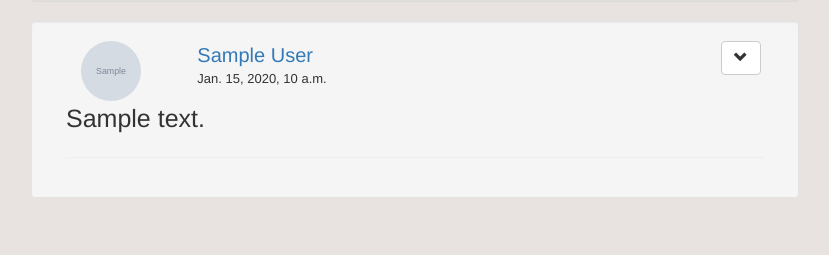
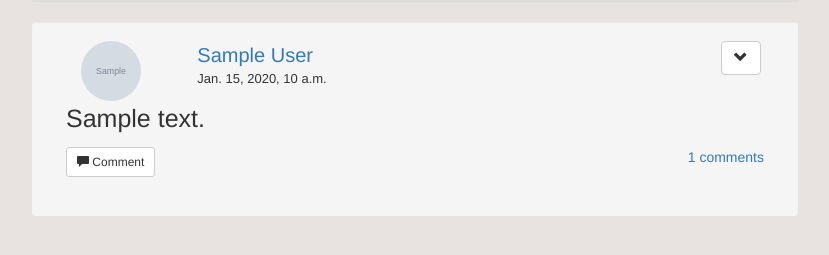
Before and after one commit to Bruce94/Musician, a Django app: page /musician/1/ in a window 1280 px wide. Shown: the part 358-613 px from the top of the page, without its empty margins (225-1054 px from the left). Run offline with Django 3.2, Linux system fonts and the light colour scheme; a user stored in the database is signed in; tables that the repository leaves empty hold one stand-in row (values such as "Sample post"); grey boxes marked "Sample" are stand-in pictures; some libraries are stand-ins or nearby versions.

Commit message:
-added method to create comments -added page for notifications

```diff
--- a/musician/models.py
+++ b/musician/models.py
@@ -181,6 +181,13 @@ class Post(models.Model):
     def __unicode__(self):
         return unicode(self.musician_profile)
 
+    @staticmethod
+    def n_new_comments(musician_profile):
+        n = 0
+        for post in Post.objects.filter(musician_profile=musician_profile):
+            n += post.comment_set.filter(seen=False).count()
+        return n
+
     class Meta:
         ordering = ['-pub_date']
 
@@ -190,6 +197,7 @@ class Comment(models.Model):
     post = models.ForeignKey(Post)
     pub_date = models.DateTimeField(default=timezone.now)
     comment_text = models.CharField(max_length=255, blank=False)
+    seen = models.BooleanField(default=False)
 
     def __unicode__(self):
         return unicode(self.musician_profile)
--- a/musician/static/musician/js/main.js
+++ b/musician/static/musician/js/main.js
@@ -21,7 +21,7 @@ jQuery(function ($) {
 });
 
 $(function() {
-    $("#message_form").submit(function(event) {
+    $(".message_form").submit(function(event) {
         // Stop form from submitting normally
         event.preventDefault();
         var messageForm = $(this);
--- a/musician/templates/musician/chat.html
+++ b/musician/templates/musician/chat.html
@@ -4,7 +4,7 @@
 {% block chat_title %}<h4 style="margin-left: 20px">{{ selected_user.first_name }} {{ selected_user.last_name }}</h4>{% endblock %}
 
 {% block message-form %}
-    <form action="/musician/messages/{{ selected_user.id }}/" method="post" id="message_form" autocomplete="off">
+    <form action="/musician/messages/{{ selected_user.id }}/" method="post" class="message_form" autocomplete="off">
         {% csrf_token %}
         <input type="text" class="write-messanger" name="message">
         <input type="submit" class="button-messanger", value="Send">
--- a/musician/templates/musician/profile.html
+++ b/musician/templates/musician/profile.html
@@ -114,7 +114,50 @@
                             </div>
                             <div class="col-sm-12 text-left">
                                 <p style="font-size: 25px;">{{ post.post_text }}</p>
-                                <hr>
+                            </div>
+                            <div class="col-sm-12 text-left" style="margin-bottom: 20px;">
+                                <button type="button" class="btn btn-default btn-sm"
+                                        onclick="showCommentArea('comment_div_{{ post.id }}')">
+                                    <span class="glyphicon glyphicon-comment" ></span> Comment
+                                </button>
+                                {% if post.comment_set.all.count %}
+                                    <a style="float: right" onclick="showCommentArea('comment_div_{{ post.id }}')">
+                                        {{ post.comment_set.all.count }} comments
+                                    </a>
+                                {% endif %}
+                            </div>
+                            <div class="panel-footer col-sm-12 text-left" hidden="true" id="comment_div_{{ post.id }}">
+                                <div class="col-sm-12" style="margin-bottom: 20px">
+                                    {% for comment in post.comment_set.all %}
+                                        <div class="col-sm-1">
+                                             <img src="{{ comment.musician_profile.img.url }}"
+                                                 class="img-circle align-right" height="35" width="35" alt="Musician_image">
+                                        </div>
+                                        <div class="col-sm-11">
+                                            <div class="col-sm-12">
+                                                <a href="/musician/{{ comment.musician_profile.user.id }}">
+                                                    <b>{{ comment.musician_profile.user.first_name }}
+                                                    {{ comment.musician_profile.user.last_name }}</b>
+                                                </a>
+                                                <small style="font-size: 10px">{{ comment.pub_date }}</small>
+                                            </div>
+                                            <div class="col-sm-12">{{ comment.comment_text }}</div>
+                                        </div>
+                                    {% endfor %}
+                                </div>
+
+                                <form form action="/musician/{{ user.id }}/" method="post"
+                                      class="message_form" autocomplete="off">
+                                    {% csrf_token %}
+                                    <div class="col-sm-1">
+                                         <img src="{{ request.user.musicianprofile.img.url }}"
+                                             class="img-circle align-right" height="35" width="35" alt="Musician_image">
+                                    </div>
+                                    <div class="col-sm-11">
+                                         <input type="text" class="form-control"  name="comment_{{ post.id }}">
+                                    </div>
+                                </form>
+
                             </div>
                         </div>
                     </div>
--- a/musician/views.py
+++ b/musician/views.py
@@ -4,7 +4,7 @@ from django.contrib.auth.models import User
 from django.http import HttpResponseRedirect
 from django.core.urlresolvers import reverse
 from musician_project.forms import UserForm, MusicianProfileForm
-from musician.models import MusicianProfile, Friend, Message, Skill, HasSkill
+from musician.models import MusicianProfile, Friend, Message, Skill, HasSkill, Post
 
 
 @login_required
@@ -13,6 +13,7 @@ def profile(request, user_id):
 
     n_req = Friend.n_req_friendship(request.user)
     n_mes = Message.n_new_messages(request.user)
+    n_comm = Post.n_new_comments(request.user.musicianprofile)
 
     status_friend = 0
     reciver = None
@@ -42,11 +43,18 @@ def profile(request, user_id):
                 post.delete()
                 return HttpResponseRedirect('/musician/'+str(user.id))
 
+            if request.POST.get('comment_' + str(post.id)):
+                print(request.POST['comment_' + str(post.id)])
+
+                post.comment_set.create(comment_text=request.POST['comment_' + str(post.id)],
+                                        musician_profile=request.user.musicianprofile)
+
     return render(request, 'musician/profile.html', {'user': user,
                                                      'reciver': reciver,
                                                      'status_friend': status_friend,
                                                      'n_req': n_req,
-                                                     'n_mes': n_mes})
+                                                     'n_mes': n_mes,
+                                                     'n_comm': n_comm})
 
 
 @login_required
@@ -55,6 +63,7 @@ def musician_info(request, user_id):
 
     n_req = Friend.n_req_friendship(request.user)
     n_mes = Message.n_new_messages(request.user)
+    n_comm = Post.n_new_comments(request.user.musicianprofile)
 
     mpf = MusicianProfileForm(prefix='profile')
 
@@ -145,7 +154,8 @@ def musician_info(request, user_id):
                                                            'skills': skills,
                                                            'status_friend': status_friend,
                                                            'n_req': n_req,
-                                                           'n_mes': n_mes})
+                                                           'n_mes': n_mes,
+                                                           'n_comm': n_comm})
 
 
 @login_required
@@ -154,6 +164,7 @@ def musician_friends(request, user_id):
 
     n_req = Friend.n_req_friendship(request.user)
     n_mes = Message.n_new_messages(request.user)
+    n_comm = Post.n_new_comments(request.user.musicianprofile)
 
     status_friend = 0
     reciver = None
@@ -182,7 +193,8 @@ def musician_friends(request, user_id):
                                                               'friend_user': friend_user,
                                                               'status_friend': status_friend,
                                                               'n_req': n_req,
-                                                              'n_mes': n_mes})
+                                                              'n_mes': n_mes,
+                                                              'n_comm': n_comm})
 
 
 @login_required
@@ -190,6 +202,7 @@ def messages(request):
 
     n_req = Friend.n_req_friendship(request.user)
     n_mes = Message.n_new_messages(request.user)
+    n_comm = Post.n_new_comments(request.user.musicianprofile)
 
     friend_user = Friend.get_user_friends(request.user)
     friend_user.sort(key=lambda x: x.user.first_name, reverse=False)
@@ -197,6 +210,7 @@ def messages(request):
     new_mes_user = Message.new_user_message(request.user)
     return render(request, 'musician/messages.html', {'n_req': n_req,
                                                       'n_mes': n_mes,
+                                                      'n_comm': n_comm,
                                                       'friend_user': friend_user,
                                                       'new_mes_user': new_mes_user
                                                       })
@@ -207,6 +221,7 @@ def chat(request, user_id):
     user = get_object_or_404(User, pk=user_id)
 
     n_req = Friend.n_req_friendship(request.user)
+    n_comm = Post.n_new_comments(request.user.musicianprofile)
 
     messages_of_chat = Message.messages_of_chat(request.user, user)
 
@@ -230,4 +245,5 @@ def chat(request, user_id):
                                                   'selected_user': user,
                                                   'messages': messages_of_chat,
                                                   'n_mes': n_mes,
-                                                  'new_mes_user': new_mes_user})
+                                                  'new_mes_user': new_mes_user,
+                                                  'n_comm': n_comm})
--- a/portal/templates/portal/portal.html
+++ b/portal/templates/portal/portal.html
@@ -51,8 +51,11 @@
                         <span class="badge">{{ n_mes }}</span>
                     {% endif %}
                 </a></li>
-                <li><a href="/musician/{{ request.user.id }}/notifications">
+                <li><a href="{% url 'portal:comment_notifications'%}">
                     <span class="glyphicon glyphicon-globe" aria-hidden="true" title="Notifications"></span>
+                    {% if n_comm != 0 %}
+                        <span class="badge">{{ n_comm }}</span>
+                    {% endif %}
                 </a></li>
                 <li class="portal"><a href="{% url 'logout_view' %}">Logout</a></li>
             </ul>
--- a/portal/templates/portal/search_musician.html
+++ b/portal/templates/portal/search_musician.html
@@ -7,7 +7,7 @@
 {% block container %}
     <section class="search-musician">
         <div class="alert alert-info" role="alert"
-             style="padding: 8px; margin-bottom: 0px"> Results for {{ query }}</div>
+             style="padding: 8px; margin-bottom: 0px"> Results for "{{ query }}"</div>
 
         {% if not profile_list %}
             <div class="alert alert-warning" role="alert" style="padding: 8px;"> Musician not found </div>
--- a/portal/urls.py
+++ b/portal/urls.py
@@ -4,5 +4,7 @@ from . import views
 urlpatterns = [
     url(r'^$', views.portal_welcome, name='portal_welcome'),
     url(r'^search$', views.search_musician, name='search_user'),
-    url(r'friendship_requests$', views.friendship_request, name='friendship_request')
+    url(r'^friendship_requests$', views.friendship_request, name='friendship_request'),
+    url(r'^comment_notifications$', views.comment_notifications, name='comment_notifications'),
+    url(r'^post/(?P<post_id>[0-9]+)/$', views.post, name='post')
 ]
```
Also changed, not shown: portal/templates/portal/comment_notifications.html (added, +36 -0 lines), portal/templates/portal/home.html (+11 -5 lines), portal/views.py (+71 -14 lines).
